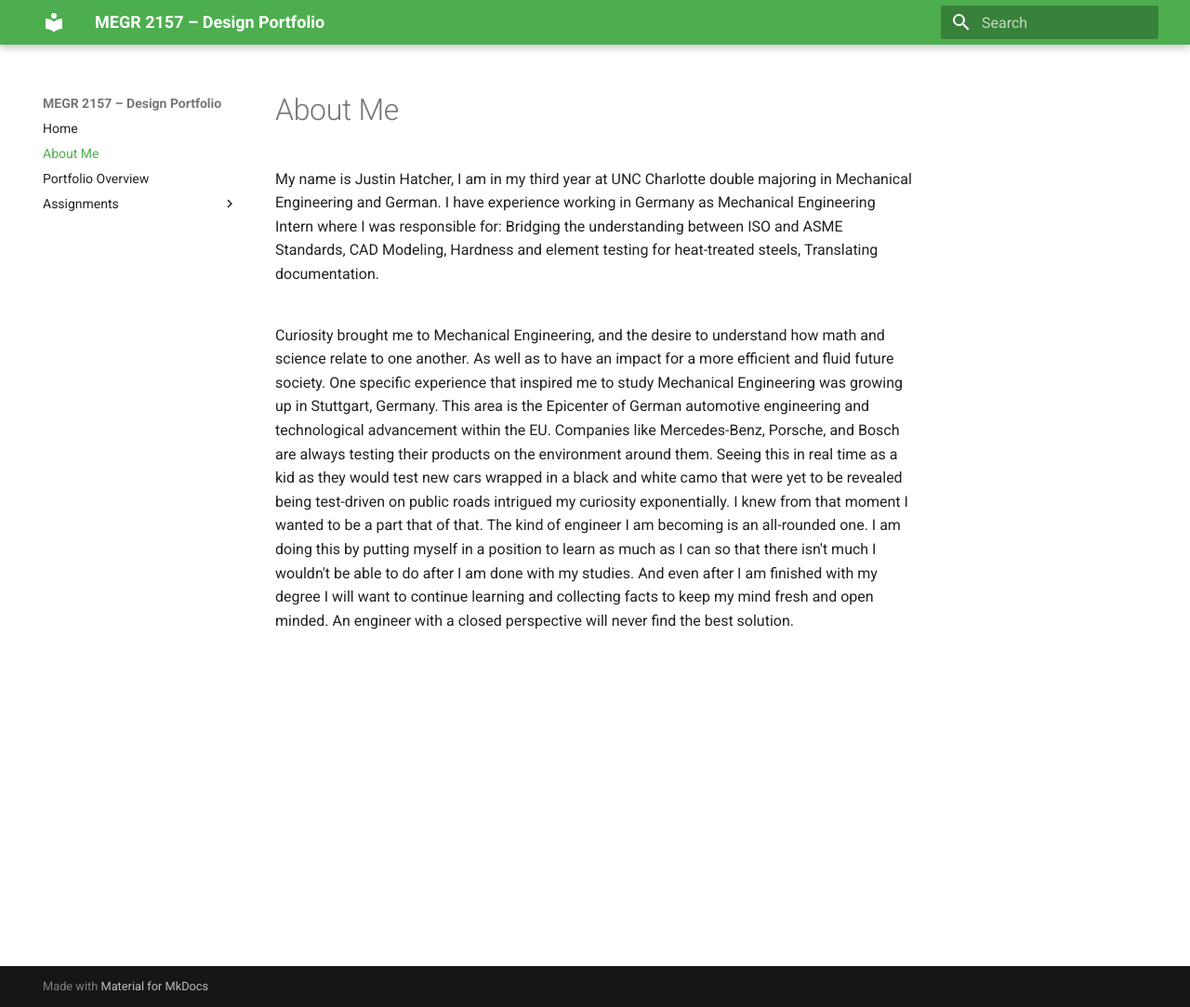
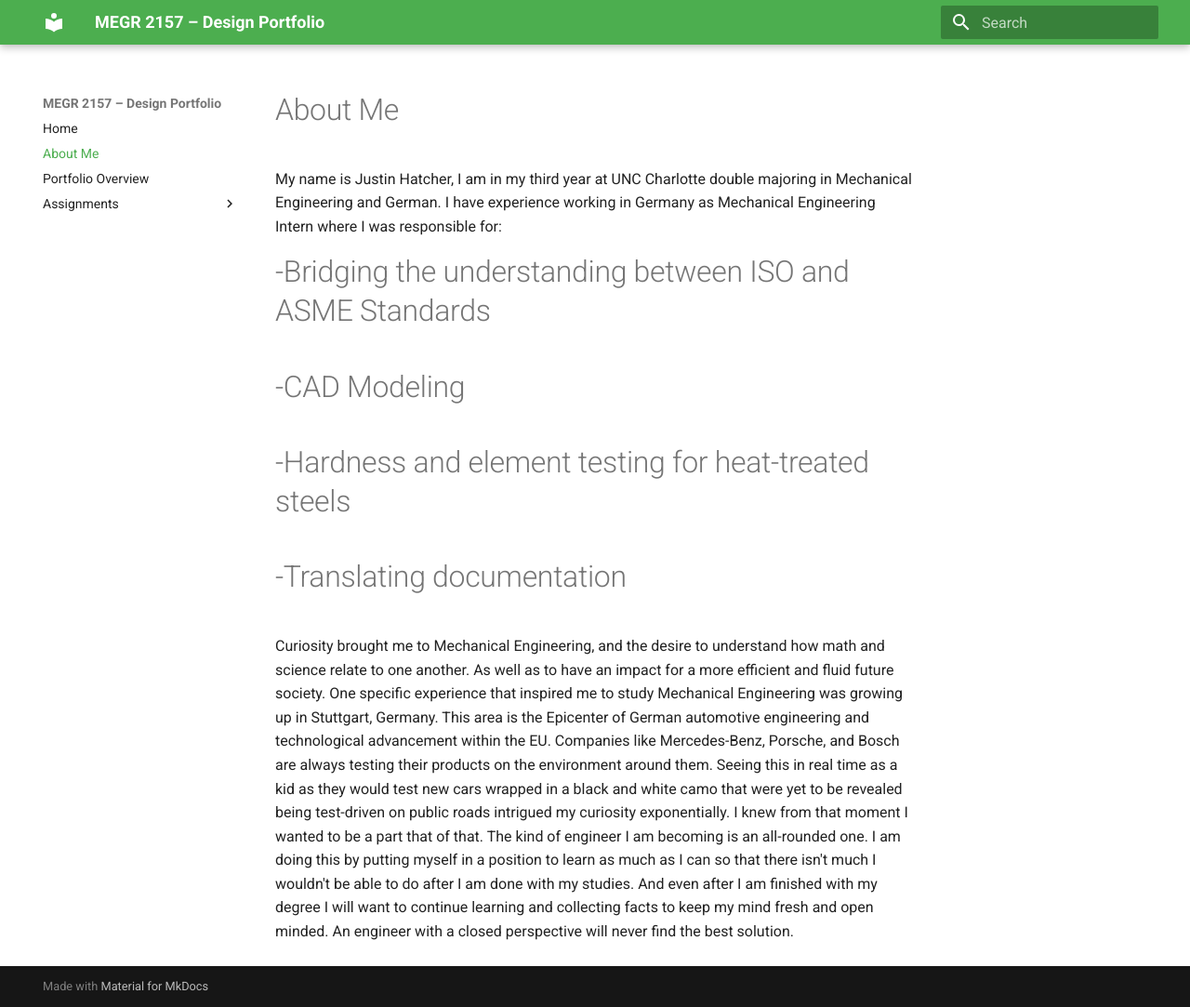
Before and after one commit to jhatch24/megr2156-portfolio, an MkDocs documentation site: the page built from docs/aboutme/index.md, in a window 1280 px wide and 1083 px high. Shown: the whole window at 93% size. Built offline with MkDocs 1.6.1 and Material for MkDocs 9.7.7, drawn with Linux system fonts in a browser that asks for light colours.

```diff
--- a/docs/aboutme/index.md
+++ b/docs/aboutme/index.md
@@ -1,5 +1,9 @@
 #About Me
-My name is Justin Hatcher, I am in my third year at UNC Charlotte double majoring in Mechanical Engineering and German. I have experience working in Germany as Mechanical Engineering Intern where I was responsible for: Bridging the understanding between ISO and ASME Standards, CAD Modeling, Hardness and element testing for heat-treated steels, Translating documentation.
+My name is Justin Hatcher, I am in my third year at UNC Charlotte double majoring in Mechanical Engineering and German. I have experience working in Germany as Mechanical Engineering Intern where I was responsible for:
+#-Bridging the understanding between ISO and ASME Standards
+#-CAD Modeling
+#-Hardness and element testing for heat-treated steels
+#-Translating documentation
 #
 Curiosity brought me to Mechanical Engineering, and the desire to understand how math and science relate to one another. As well as to have an impact for a more efficient and fluid future society. One specific experience that inspired me to study Mechanical Engineering was growing up in Stuttgart, Germany. This area is the Epicenter of German automotive engineering and technological advancement within the EU. Companies like Mercedes-Benz, Porsche, and Bosch are always testing their products on the environment around them. Seeing this in real time as a kid as they would test new cars wrapped in a black and white camo that were yet to be revealed being test-driven on public roads intrigued my curiosity exponentially. I knew from that moment I wanted to be a part that of that.
 The kind of engineer I am becoming is an all-rounded one. I am doing this by putting myself in a position to learn as much as I can so that there isn't much I wouldn't be able to do after I am done with my studies. And even after I am finished with my degree I will want to continue learning and collecting facts to keep my mind fresh and open minded. An engineer with a closed perspective will never find the best solution.
```
